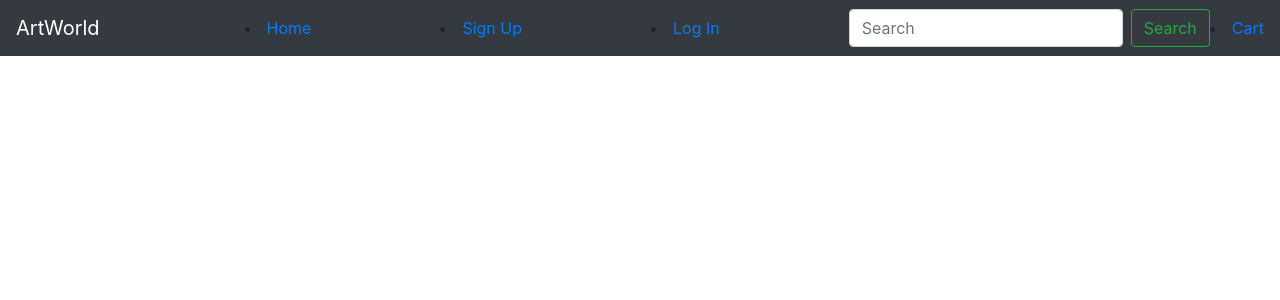
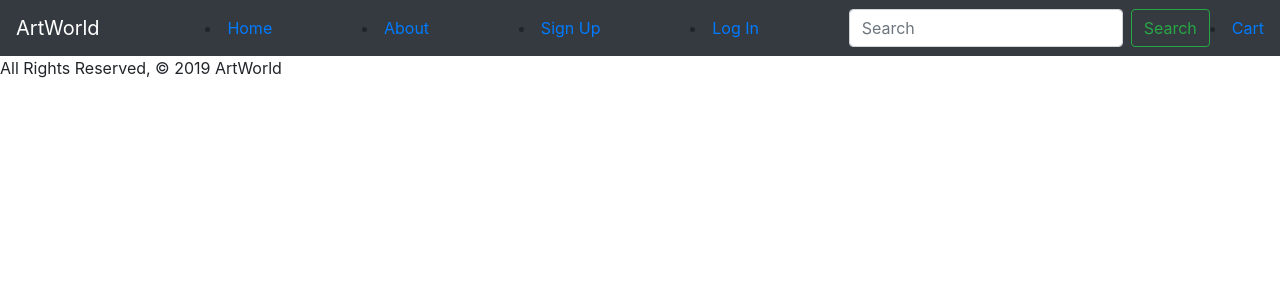
Before and after one commit to aditiohri/artworld, a Django app: page /arts/ in a window 1280 px wide. Shown: the top 300 px of the page. Run offline with Django 3.2, Linux system fonts and the light colour scheme; data that the repository does not hold is empty; some libraries are stand-ins or nearby versions.

Commit message:
add about link to nave and footer

```diff
--- a/artworld/main_app/templates/base.html
+++ b/artworld/main_app/templates/base.html
@@ -21,9 +21,11 @@
   </head>
 
   <body>
+    <header class="navbar-fixed">
       <nav class="navbar navbar-dark bg-dark">
         <a class="navbar-brand">ArtWorld</a>
         <li><a href="{% url 'index' %}">Home</a></li>
+        <li><a href="{% url 'about' %}">About</a></li>
         {% if user.is_authenticated %}
         <li><a href="{% url 'logout' %}">Log Out</a></li>
         {% else %}
@@ -40,9 +42,15 @@
           <button class="btn btn-outline-success my-2 my-sm-0" type="submit">
             Search
           </button>
-        <li><a href="{% url 'order_index' %}">Cart</a></li>
+          <li><a href="{% url 'cart_index' %}">Cart</a></li>
         </form>
       </nav>
+    </header>
+    <main class="container"></main>
     {% block content %} {% endblock %}
+    <footer class="page-footer">
+        All Rights Reserved, &copy; 2019 ArtWorld &nbsp;
+      </div>
+    </footer>
   </body>
 </html>
```
Lines whose indentation alone changed are shown as unchanged.
